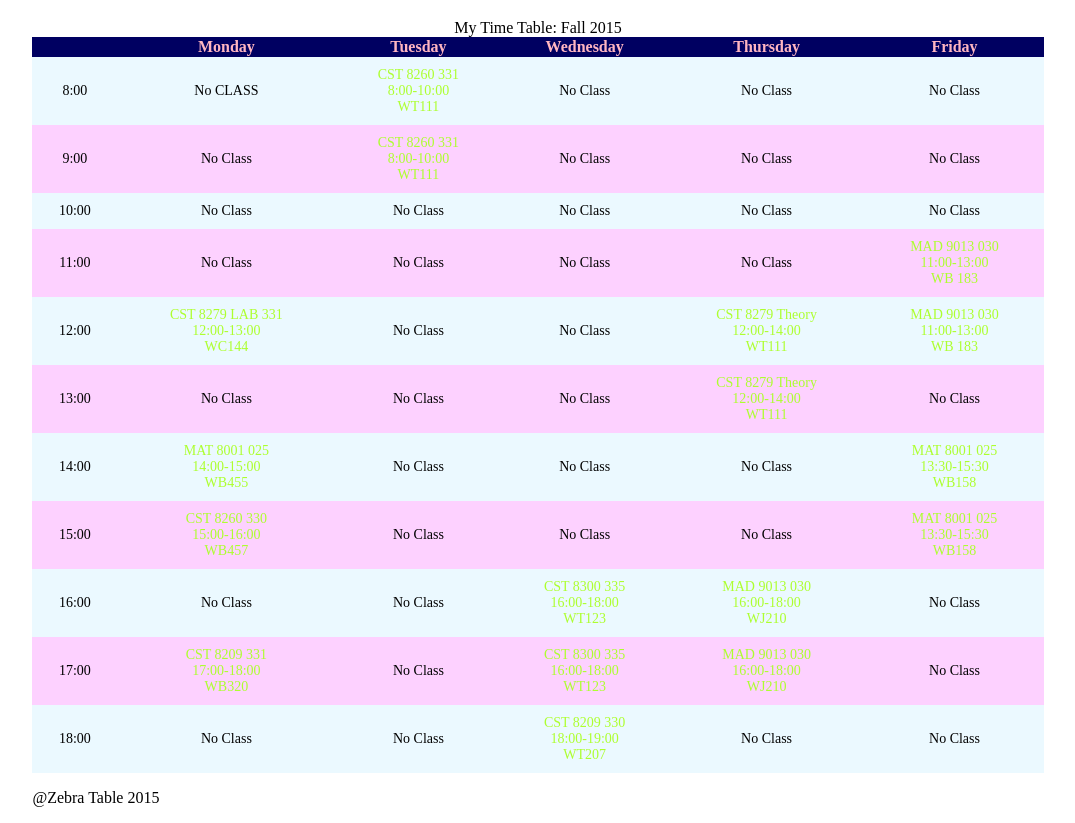
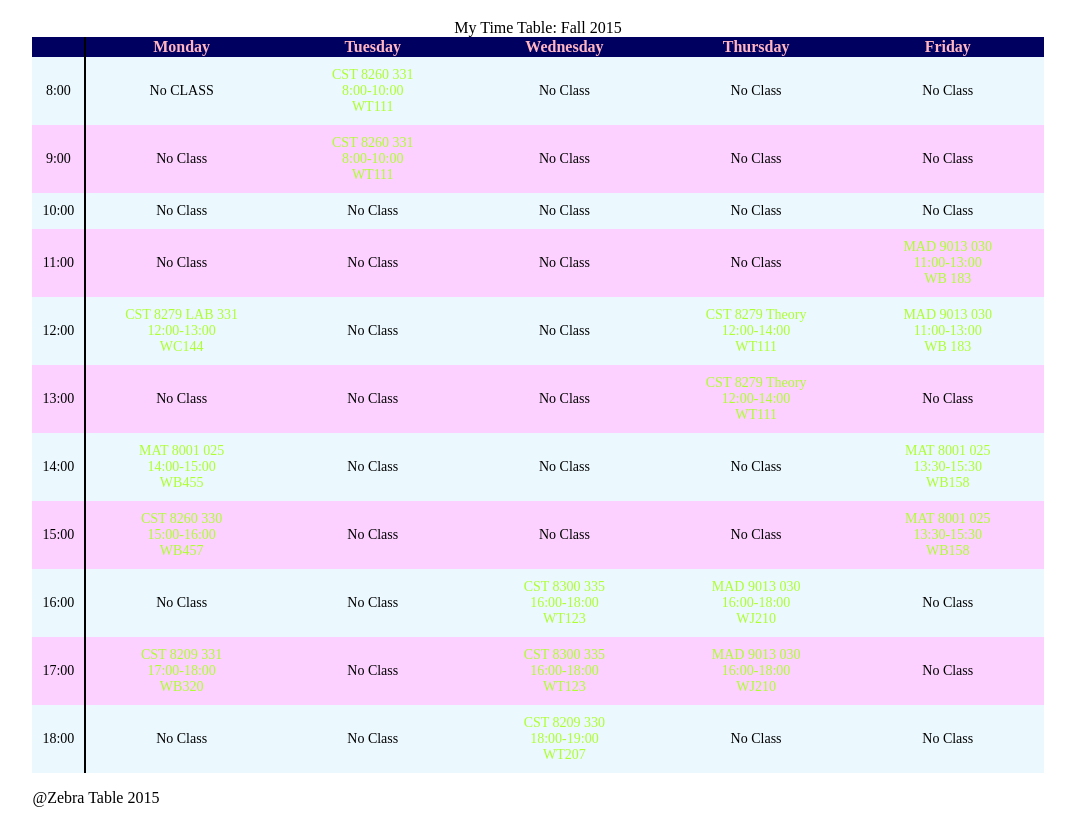
Before and after one commit to HaipingDong/Zebra-Striped-Table, a plain HTML site: page index.html in a window 1280 px wide. Shown: the part 61-884 px from the top of the page, without its empty margins (102-1177 px from the left). Drawn offline with Linux system fonts and the light colour scheme.

Commit message:
Update table.css

```diff
--- a/table.css
+++ b/table.css
@@ -1,9 +1,23 @@
+html {
+  box-sizing: border-box;
+}
 h1{
 padding-left: 10%;
 }
 .NotEmpty{
     color: greenyellow;
 }
+#c1
+{
+	width:5%;
+	border-right: 2px solid black;
+}
+
+#c2, #c3, #c4, #c5, #c6
+{
+	width: 19%;
+}
+
 
 table {
   width: 80%;
@@ -39,7 +53,7 @@ tr:nth-child(odd) td:first-child::before {
     left: -5000px;
     width: 10000px;
     height: 100%;
-    z-index: -10;
+    z-index: -1;
 }
 tr:nth-child(even) td:first-child::before {
     content: "";
@@ -49,7 +63,7 @@ tr:nth-child(even) td:first-child::before {
     left: -5000px;
     width: 10000px;
     height: 100%;
-    z-index: -10;
+    z-index: -1;
 }
 td:hover::after {
     content: "";
```
